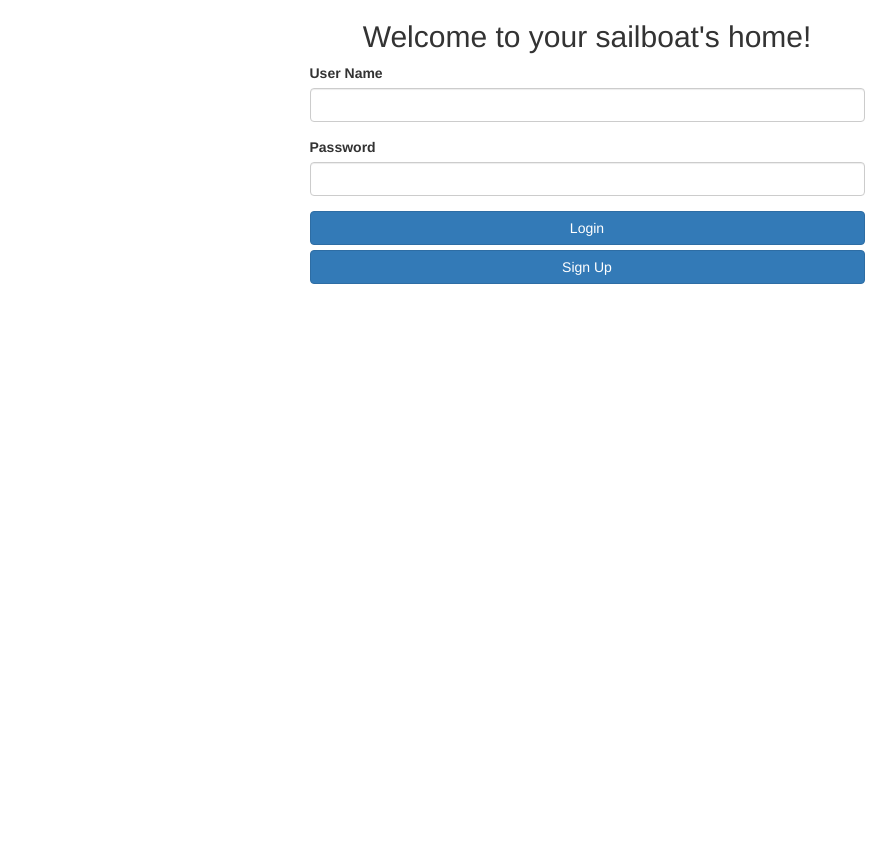
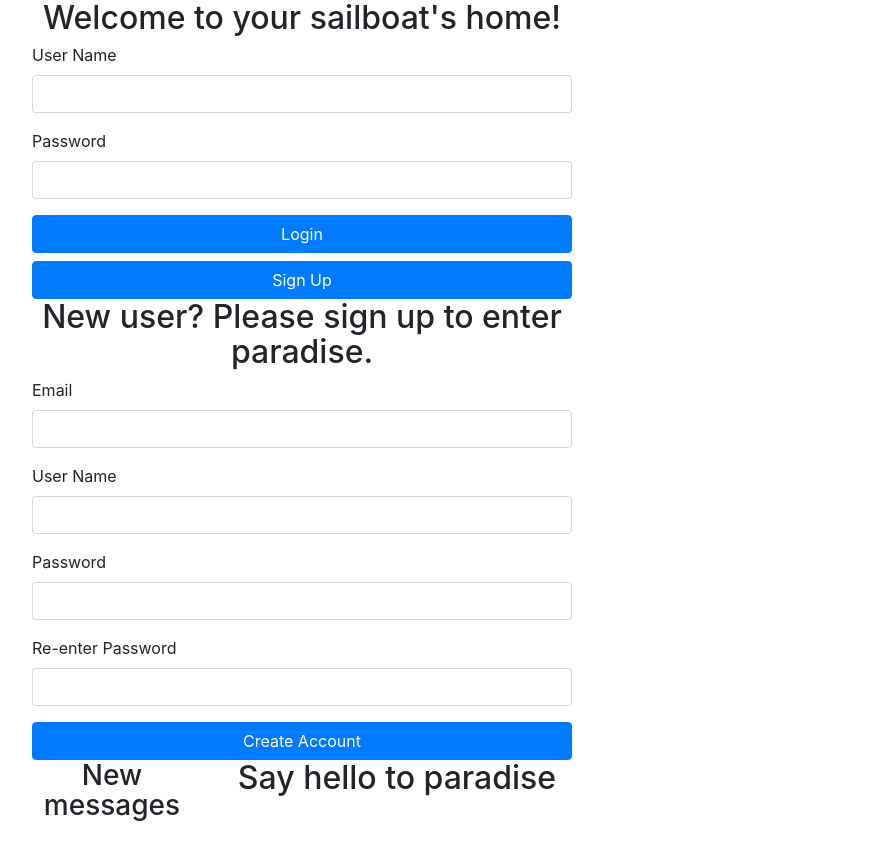
Before and after one commit to Daniel-Slabaugh/sailboat-registry, a website: page public/index.html in a window 1280 px wide. Shown: the whole page, without its empty margins (53-949 px from the left). Before the commit the page ends 800 px from the top, so only its background shows below. Drawn offline with nearby package versions, Linux system fonts and the light colour scheme.

Commit message:
added first draft of home page

```diff
--- a/public/index.html
+++ b/public/index.html
@@ -1,13 +1,17 @@
 <!DOCTYPE html>
-<html>
+<html lang="en">
   <head>
-  <link rel="stylesheet" href="https://maxcdn.bootstrapcdn.com/bootstrap/3.3.7/css/bootstrap.min.css">
+    <meta charset="utf-8">
+    <meta name="viewport" content="width=device-width, initial-scale=1, shrink-to-fit=no">
+
+    <link rel="stylesheet" href="https://maxcdn.bootstrapcdn.com/bootstrap/4.0.0-beta/css/bootstrap.min.css" integrity="sha384-/Y6pD6FV/Vv2HJnA6t+vslU6fwYXjCFtcEpHbNJ0lyAFsXTsjBbfaDjzALeQsN6M" crossorigin="anonymous">
     <link rel="stylesheet" type="text/css" href="main.css">
-  <script
-    src="https://code.jquery.com/jquery-3.2.1.min.js"
-    integrity="sha256-hwg4gsxgFZhOsEEamdOYGBf13FyQuiTwlAQgxVSNgt4="
-    crossorigin="anonymous"></script>
+
     <script src="app.js"></script>
+    <script src="https://code.jquery.com/jquery-3.2.1.slim.min.js" integrity="sha384-KJ3o2DKtIkvYIK3UENzmM7KCkRr/rE9/Qpg6aAZGJwFDMVNA/GpGFF93hXpG5KkN" crossorigin="anonymous"></script>
+    <script src="https://cdnjs.cloudflare.com/ajax/libs/popper.js/1.11.0/umd/popper.min.js" integrity="sha384-b/U6ypiBEHpOf/4+1nzFpr53nxSS+GLCkfwBdFNTxtclqqenISfwAzpKaMNFNmj4" crossorigin="anonymous"></script>
+    <script src="https://maxcdn.bootstrapcdn.com/bootstrap/4.0.0-beta/js/bootstrap.min.js" integrity="sha384-h0AbiXch4ZDo7tp9hKZ4TsHbi047NrKGLO3SEJAg45jXxnGIfYzk4Si90RDIqNm1" crossorigin="anonymous"></script>
+
     <title>Sailboat Registry</title>
   </head>
   <body class="container">
@@ -32,8 +36,49 @@
 
     <div class="row" id="signup-page">
       <div class="col-xs-12 col-sm-8 col-sm-offset-2 col-md-6 col-md-offset-3">
-      <h2 class="text-center">New user? Please sign up.</h2>
+        <h2 class="text-center">New user? Please sign up to enter paradise.</h2>
         <form id="signup">
+          <div class="form-group">
+            <label for="email">Email</label>
+            <input type="text" class="form-control" name="userName" id="userName" required>
+          </div>
+          <div class="form-group">
+            <label for="userName">User Name</label>
+            <input type="text" class="form-control" name="userName" id="userName" required>
+          </div>
+          <div class="form-group">
+            <label for="password">Password</label>
+            <input type="text" class="form-control" name="userName" id="password" required>
+          </div>
+          <div class="form-group">
+            <label for="password2">Re-enter Password</label>
+            <input type="text" class="form-control" name="password2" id="password2" required>
+          </div>
+          <button class="btn btn-primary btn-block" type="submit">Create Account</button>
+        </form>
+      </div> <!-- col signup page -->
+    </div> <!-- row signup-page -->
+
+
+    <div class="row" id="home-page">
+      <div class="col-xs-12 col-sm-4 col-sm-offset-2 col-md-2 col-md-offset-0">
+        <h3 class="text-center">New messages</h3>
+        <table class="table table-striped table-bordered" >
+          <tbody id="results">
+          </tbody>
+        </table>
+      </div> <!-- col mail -->
+      <div class="col-xs-12 col-sm-8 col-sm-offset-2 col-md-4 col-md-offset-1">
+        <h2 class="text-center">Say hello to paradise</h2>
+        <table class="table table-striped table-bordered" >
+          <tbody id="results">
+          </tbody>
+        </table>
+      </div> <!-- col mainstuff -->
+
+    </div> <!-- row home-page -->
+
+  <!--       <form id="signup">
           <div class="form-group">
             <label for="email">Email</label>
             <input type="text" class="form-control" name="userName" id="userName" required>
@@ -52,8 +97,9 @@
           </div>
           <button class="btn btn-primary btn-block" type="submit">Login</button>
         </form>
-    </div> <!-- col signup page -->
-  </div> <!-- row signup-page -->
+   -->
+
+
 
   </body>
 </html>
```
Lines whose indentation alone changed are shown as unchanged.
